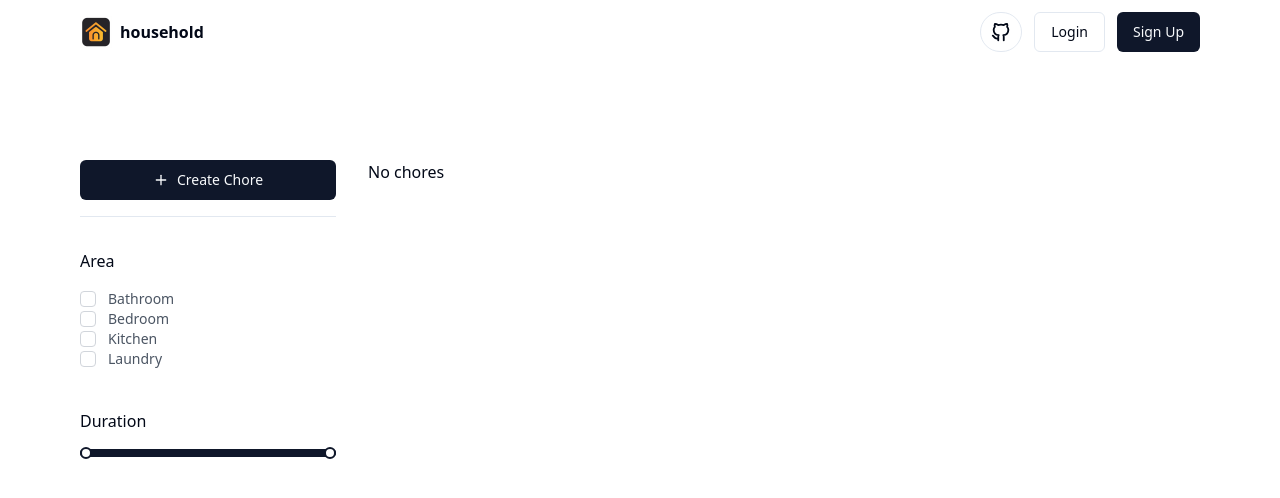
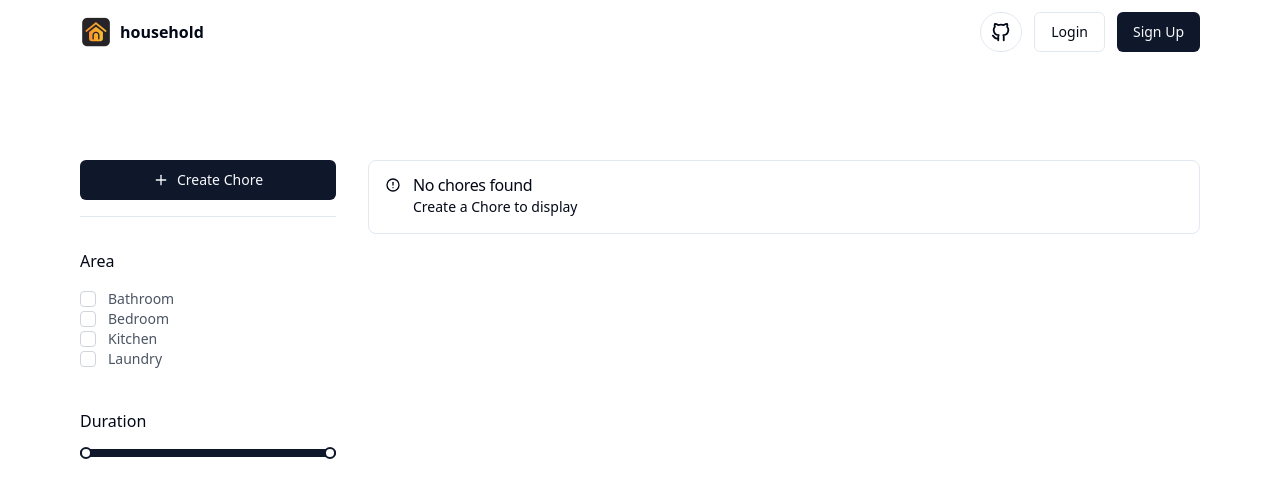
Before and after one commit to c-nicol/household, a React (Vite) app: page / in a window 1280 px wide. Shown: the top 498 px of the page. Built offline with nearby package versions, Linux system fonts and the light colour scheme.

Commit message:
Change Chore card layout

```diff
--- a/src/features/chores/board/chores-board.tsx
+++ b/src/features/chores/board/chores-board.tsx
@@ -1,12 +1,21 @@
+import { Alert, AlertDescription, AlertTitle } from '@/components/alert';
 import { Button } from '@/components/button';
-import { Card, CardDescription, CardFooter, CardHeader, CardTitle } from '@/components/card';
+import { Card, CardDescription, CardHeader, CardTitle } from '@/components/card';
 import type { Chore as ChoreType } from '@/store/choresSlice';
 import { useStore } from '@/store/store';
+import { IconAlertCircle, IconTrash } from '@tabler/icons-react';
 
 export function ChoresBoard() {
   const chores = useStore((state) => state.chores);
 
-  if (!chores.length) return <div>No chores</div>;
+  if (!chores.length)
+    return (
+      <Alert>
+        <IconAlertCircle className="h-4 w-4" />
+        <AlertTitle>No chores found</AlertTitle>
+        <AlertDescription>Create a Chore to display</AlertDescription>
+      </Alert>
+    );
 
   return (
     <div>
@@ -29,20 +38,25 @@ function Chore({ chore }: ChoreProps) {
   return (
     <Card>
       <CardHeader>
+        <div className="flex items-center justify-between">
+          <div className=" flex flex-col gap-y-1">
             <CardTitle>{chore.title}</CardTitle>
             <CardDescription>{chore.area}</CardDescription>
-      </CardHeader>
+          </div>
 
-      <CardFooter>
+          <div>
             <Button
+              className="p-3"
               variant="destructive"
               onClick={() => {
                 removeChore(chore.id);
               }}
             >
-          Delete
+              <IconTrash className="h-4 w-4" />
             </Button>
-      </CardFooter>
+          </div>
+        </div>
+      </CardHeader>
     </Card>
   );
 }
```
Lines whose indentation alone changed are shown as unchanged.
